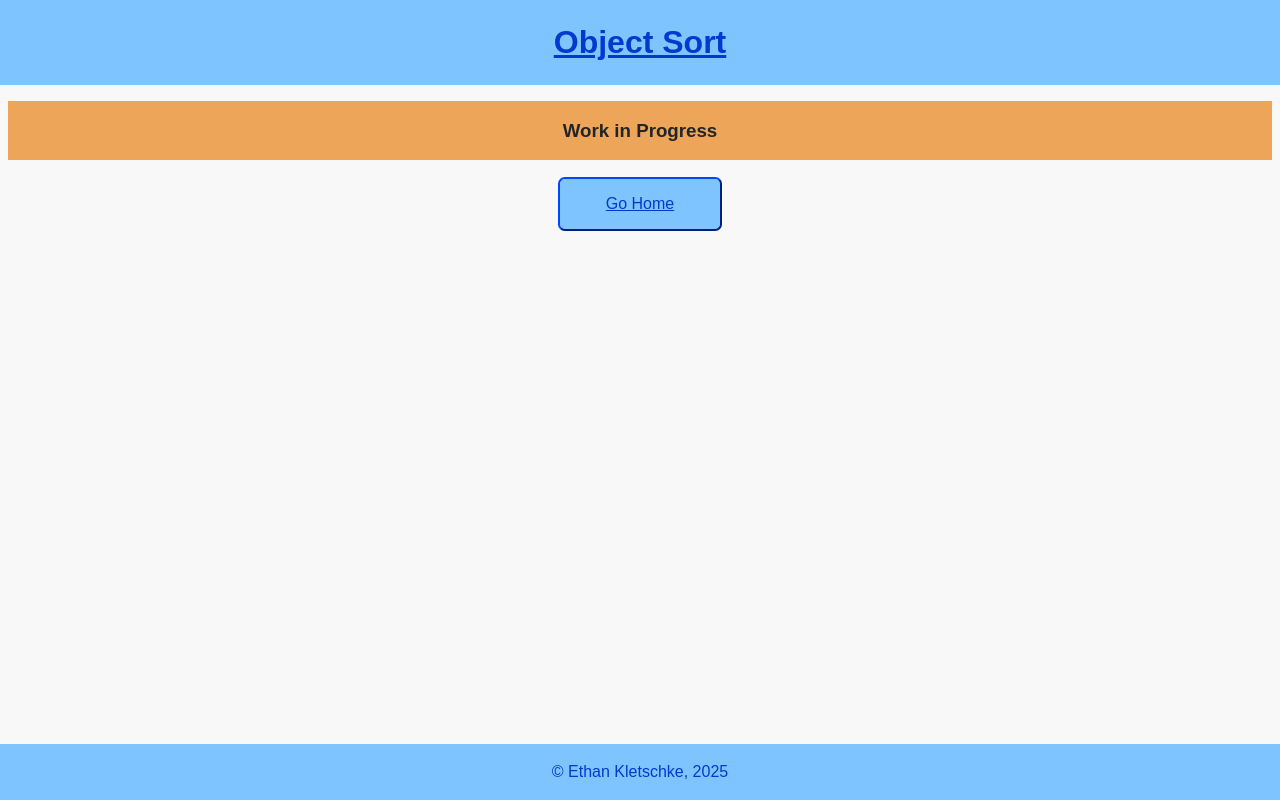
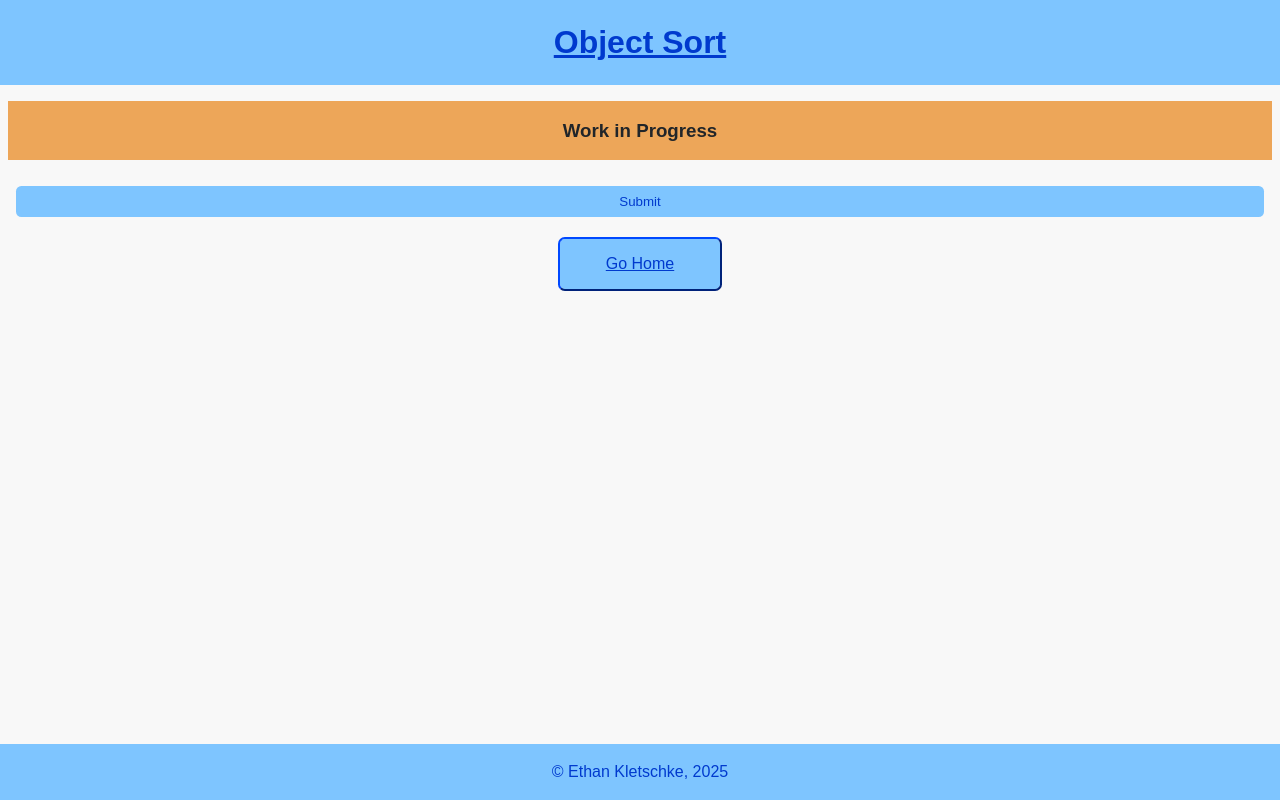
Before and after one commit to ethanKletschke/TSX-Portfolio-App, a React (Vite) app: page /objSort in a window 1280 px wide. Built offline with nearby package versions, Linux system fonts and the light colour scheme.

Commit message:
refactor(ui): Use Form component instead of built-in <form>

```diff
--- a/src/pages/ConsecSum/ConsecSum.tsx
+++ b/src/pages/ConsecSum/ConsecSum.tsx
@@ -2,6 +2,7 @@ import { useState } from "react";
 import Footer from "../../comps/Footer/Footer.tsx";
 import GoHomeBtn from "../../comps/GoHomeBtn/GoHomeBtn.tsx";
 import Header from "../../comps/Header/Header.tsx";
+import Form from "../../comps/Form/Form.tsx";
 
 export default function ConsecSum() {
   // Current value
@@ -43,7 +44,7 @@ export default function ConsecSum() {
 
       {/* Main page body */}
       <article id="main-body">
-        <form onSubmit={handleSubmit}>
+        <Form submitHandler={handleSubmit}>
           {/* Output Fieldset */}
           <fieldset>
             <legend>Consecutive Summation</legend>
@@ -81,7 +82,7 @@ export default function ConsecSum() {
             {/* Submit button */}
             <input type="submit" value={`Add ${numToAdd} to ${value}, ${step} time(s)`} />
           </fieldset>
-        </form>
+        </Form>
 
         {/* Button to return to index route */}
         <GoHomeBtn />
--- a/src/pages/LetterRepetition/LetterRepetition.tsx
+++ b/src/pages/LetterRepetition/LetterRepetition.tsx
@@ -3,6 +3,7 @@ import Footer from "../../comps/Footer/Footer.tsx";
 import GoHomeBtn from "../../comps/GoHomeBtn/GoHomeBtn.tsx";
 import Header from "../../comps/Header/Header.tsx";
 import doubleLetters from "../../funcs/doubleLetters.ts";
+import Form from "../../comps/Form/Form.tsx";
 
 export default function LetterRepetition() {
   const [input, setInput] = useState<string>("");
@@ -41,7 +42,7 @@ export default function LetterRepetition() {
       </Header>
 
       <article id="main-body">
-        <form onSubmit={handleSubmit}>
+        <Form submitHandler={handleSubmit}>
           <fieldset>
             <legend>Letter Repetition</legend>
 
@@ -79,7 +80,7 @@ export default function LetterRepetition() {
           >
             Clear
           </button>
-        </form>
+        </Form>
 
         <hr />
 
--- a/src/pages/ObjSort/ObjSort.tsx
+++ b/src/pages/ObjSort/ObjSort.tsx
@@ -1,4 +1,5 @@
 import Footer from "../../comps/Footer/Footer.tsx";
+import Form from "../../comps/Form/Form.tsx";
 import GoHomeBtn from "../../comps/GoHomeBtn/GoHomeBtn.tsx";
 import Header from "../../comps/Header/Header.tsx";
 import WorkInProg from "../../comps/WorkInProg/WorkInProg.tsx";
@@ -24,9 +25,11 @@ export default function ObjSort() {
         {/* Indicate the page is a WIP */}
         <WorkInProg />
 
-        <form onSubmit={handleSubmit}>
-
-        </form>
+        <Form submitHandler={handleSubmit}>
+          <button type="submit">
+            Submit
+          </button>
+        </Form>
 
         {/* Button to return to index route */}
         <GoHomeBtn />
--- a/src/pages/SentSort/SentSort.tsx
+++ b/src/pages/SentSort/SentSort.tsx
@@ -4,6 +4,7 @@ import GoHomeBtn from "../../comps/GoHomeBtn/GoHomeBtn.tsx";
 import Header from "../../comps/Header/Header.tsx";
 import sortString from "../../funcs/sortString.ts";
 import styles from "./SentSort.module.css";
+import Form from "../../comps/Form/Form.tsx";
 
 export default function SentSort() {
   // The sentence to sort
@@ -37,7 +38,7 @@ export default function SentSort() {
           className={styles.img}
         />
 
-        <form onSubmit={handleSubmit}>
+        <Form submitHandler={handleSubmit}>
           {/* Sentence Input */}
           <fieldset>
             <legend>Enter Sentence</legend>
@@ -68,7 +69,7 @@ export default function SentSort() {
               {sortedSentence || "Please enter a sentence!"}
             </output>
           </fieldset>
-        </form>
+        </Form>
 
         {/* Button to go to the index route. */}
         <GoHomeBtn />
```
